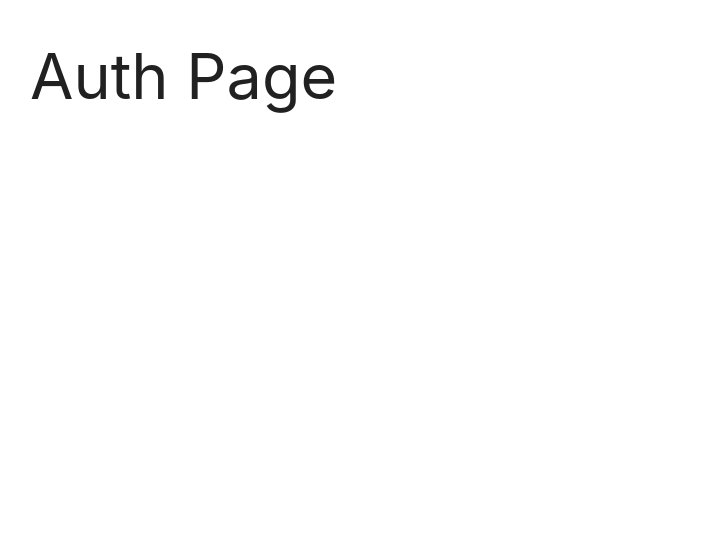
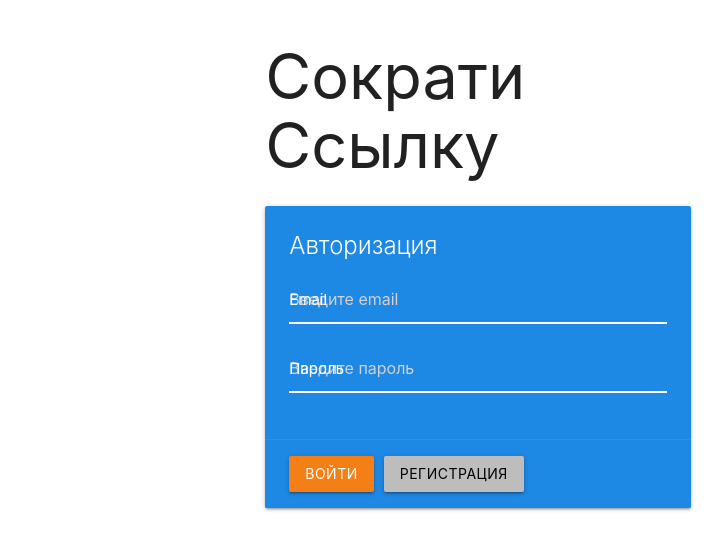
Before and after one commit to valeriilogvin/mern-course, a React (Create React App) app in the folder client/: page / in a window 1280 px wide. Shown: the top 550 px of the page, without its empty margins (162-886 px from the left). Built offline with nearby package versions, Linux system fonts and the light colour scheme.

Commit message:
registration user

```diff
--- a/client/package.json
+++ b/client/package.json
@@ -25,6 +25,7 @@
       "react-app/jest"
     ]
   },
+  "proxy": "http://localhost:5000",
   "browserslist": {
     "production": [
       ">0.2%",
--- /dev/null
+++ b/client/src/hooks/http.hook.js
@@ -0,0 +1,36 @@
+import {useState, useCallback} from 'react'
+
+export  const useHttp = () => {
+    const [loading, setLoading] = useState(false)
+    const [error, setError] = useState(null)
+
+    const request = useCallback( async (url, method = 'GET', body = null, headers = {}) => {
+        setLoading(true)
+
+        try{
+            if(body){
+                body = JSON.stringify(body)
+                headers['Content-Type'] = 'application/json'
+            }
+
+            const response = await fetch(url, {method, body, headers})
+            const data = await response.json()
+
+            if(!response.ok){
+                throw new Error(data.message || 'Что-то пошло не так')
+            }
+
+            setLoading(false)
+
+            return data
+        } catch (e) {
+            setLoading(false)
+            setError(e.message)
+            throw e
+        }
+    }, [])
+
+    const clearError = useCallback( () => setError(null), [])
+
+    return {loading, request, error, clearError}
+}
--- /dev/null
+++ b/client/src/hooks/message.hook.js
@@ -0,0 +1,9 @@
+import {useCallback} from 'react'
+
+export const useMessage = () => {
+    return useCallback( text => {
+        if(window.M && text){
+            window.M.toast({html: text})
+        }
+    }, [])
+}
--- a/client/src/index.css
+++ b/client/src/index.css
@@ -1 +1,19 @@
 @import "~materialize-css/dist/css/materialize.min.css";
+
+input.yellow-input{
+    border-bottom: 1px solid #fff!important;
+    box-shadow: 0 1px 0 0 #fff!important;
+}
+
+input.yellow-input + label{
+    color: #fff!important;
+}
+
+input.yellow-input:focus + label{
+    color: #ffeb3b!important;
+}
+
+input.yellow-input:focus{
+    border-bottom: 1px solid #ffeb3b!important;
+    box-shadow: 0 1px 0 0 #ffeb3b!important;
+}
--- a/client/src/pages/AuthPage.js
+++ b/client/src/pages/AuthPage.js
@@ -1,9 +1,85 @@
-import React from 'react'
+import React, {useState, useEffect} from 'react'
+import {useHttp} from "../hooks/http.hook"
+import {useMessage} from "../hooks/message.hook"
 
 export const AuthPage = () => {
+    const message = useMessage()
+    const {loading, request, error, clearError} = useHttp()
+    const [form, setForm] = useState({
+        email: '', password: ''
+    })
+
+    useEffect(() => {
+        message(error)
+        clearError()
+    }, [error, message, clearError])
+
+    const changeHandler = event => {
+        setForm({...form, [event.target.name]: event.target.value})
+    }
+
+    const registerHandler = async () => {
+        try {
+            const data = await request('/api/auth/register', 'POST', {...form})
+            message(data.message)
+        } catch (e) {
+        }
+    }
+
     return (
-        <div>
-            <h1>Auth Page</h1>
+        <div className="row">
+            <div className="col s6 offset-s3">
+                <h1>Сократи Ссылку</h1>
+
+                <div className="card blue darken-1">
+                    <div className="card-content white-text">
+                        <span className="card-title">Авторизация</span>
+                        <div>
+
+                            <div className="input-field">
+                                <input
+                                    placeholder="Введите email"
+                                    id="email"
+                                    type="text"
+                                    name="email"
+                                    className="yellow-input"
+                                    onChange={changeHandler}
+                                />
+                                <label htmlFor="email">Email</label>
+                            </div>
+
+                            <div className="input-field">
+                                <input
+                                    placeholder="Введите пароль"
+                                    id="password"
+                                    type="password"
+                                    name="password"
+                                    className="yellow-input"
+                                    onChange={changeHandler}
+                                />
+                                <label htmlFor="password">Пароль</label>
+                            </div>
+
+                        </div>
+                    </div>
+                    <div className="card-action">
+                        <button
+                            className="btn yellow darken-4"
+                            style={{marginRight: 10}}
+                            disabled={loading}
+                        >
+                            Войти
+                        </button>
+                        <button
+                            className="btn grey lighten-1 black-text"
+                            onClick={registerHandler}
+                            disabled={loading}
+                        >
+                            Регистрация
+                        </button>
+                    </div>
+                </div>
+            </div>
         </div>
     )
 }
```
Also changed, not shown: 1 other file (tests, documents, lock files or other folders).
